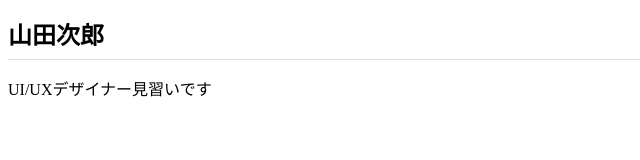
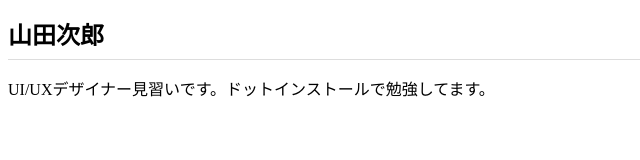
Before and after one commit to purochan/purochan.github.io, a plain HTML site: page index.html in a window 1280 px wide. Shown: the whole page, without its empty margins (0-640 px from the left). Drawn offline with Linux system fonts and the light colour scheme.

Commit message:
Add files via upload

```diff
--- a/index.html
+++ b/index.html
@@ -13,7 +13,7 @@
 
 <body>
   <h1>山田次郎</h1>
-  <p>UI/UXデザイナー見習いです</p>
+  <p>UI/UXデザイナー見習いです。ドットインストールで勉強してます。</p>
 
 </body>
 
```
